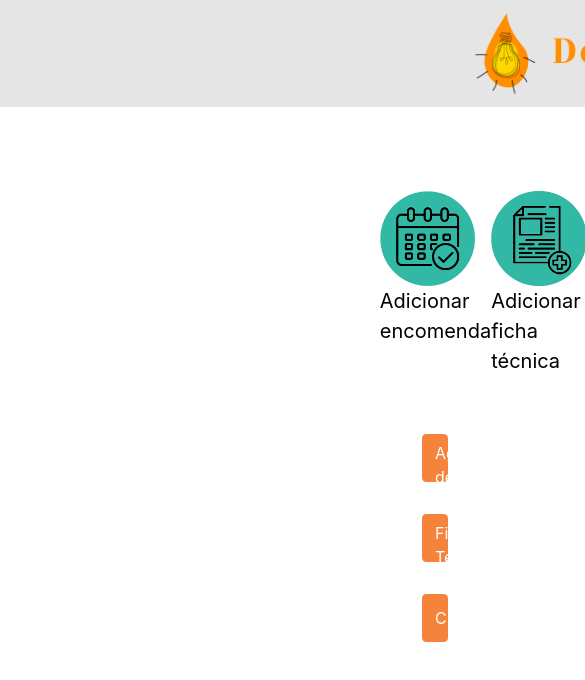
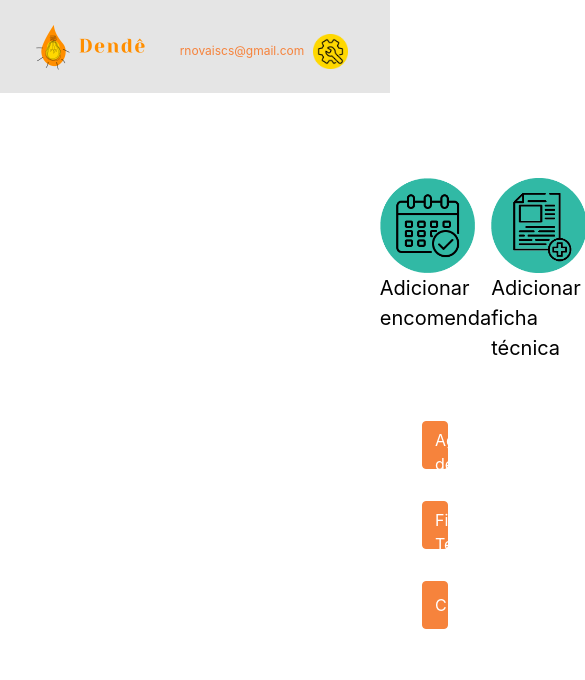
Before and after one commit to renatanovais/dende, a React (Create React App) app in the folder dende-megahack/: page /home in a window 390 px wide. Shown: the top 680 px of the page, 585 px wide, since content can reach past the window. Built offline with nearby package versions, Linux system fonts and the light colour scheme.

Commit message:
css header responsivo - falta ajuste de telas grandes

```diff
--- a/dende-megahack/src/App.css
+++ b/dende-megahack/src/App.css
@@ -272,6 +272,44 @@ h1, h2 {
 
 /* FIM PAG LOGIN */
 
+/* HEADER */
+.header-comp {
+  align-items: center;
+  background-color: var(--cinza-claro);
+  display: flex;
+  font-size: 12pt;
+  justify-content: space-around;
+  /* padding: 1vh 55vh 1vh; */
+  padding: 1vh 5vw;
+}
+
+.header-comp #logo-img {
+  height: 50px;
+}
+
+.header-comp #configs-img {
+  margin-left: 1vh;
+  height: 35px;
+}
+
+.header-configs {
+  display: flex;
+  flex-direction: row;
+}
+
+.header-configs p {
+  /* background-color: var(--amarelo-dende); */
+  border-radius: 10px;
+  color: var(--laranja-dende);
+  font-size: 12px;
+  margin-right: 1vh;
+  margin-top: 3vh;
+  padding: 0 1vw;
+}
+
+/* FIM HEADER */
+
+/* PAG HOME */
 /* .form-container {
   margin: 5vh 50vh 1vh;
 } */
@@ -287,26 +325,6 @@ h1, h2 {
 .button-add {
   display: flex;
   flex-direction: column;
-}
-
-
-.header-comp {
-  align-items: center;
-  background-color: var(--cinza-claro);
-  display: flex;
-  font-size: 16pt;
-  justify-content: space-between;
-  padding: 1vh 55vh 1vh;
-}
-
-.header-configs {
-  display: flex;
-  flex-direction: row;
-}
-
-.header-configs p {
-  margin-right: 1vh;
-  margin-top: 0.6vh;
 }
 
 .home-buttons {
--- a/dende-megahack/src/components/Header.jsx
+++ b/dende-megahack/src/components/Header.jsx
@@ -9,12 +9,13 @@ function Header(props) {
     <header className="header-comp">
       <div>
         <Link to="/home">
-          <img alt="Dendê" src={logoHorizontal} height="90px" />
+          <img id="logo-img" alt="Dendê" src={logoHorizontal} height="90px" />
         </Link>
       </div>
       <div className="header-configs">
-        <p>{props.email}</p>
-        <img alt="Configurações" src={configs} height="55px" />
+        <p>{props.email}rnovaiscs@gmail.com
+        <img id="configs-img" alt="Configurações" src={configs} height="55px" />
+        </p>
       </div>
     </header>
   );
```
